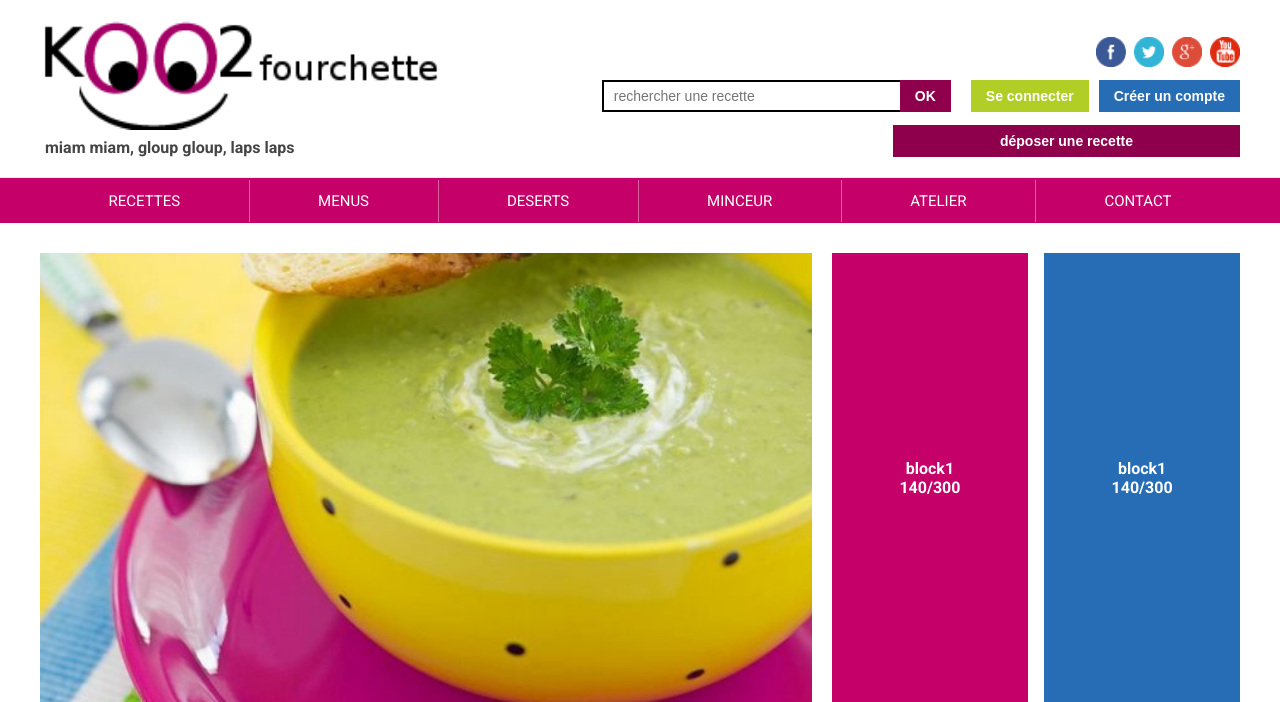
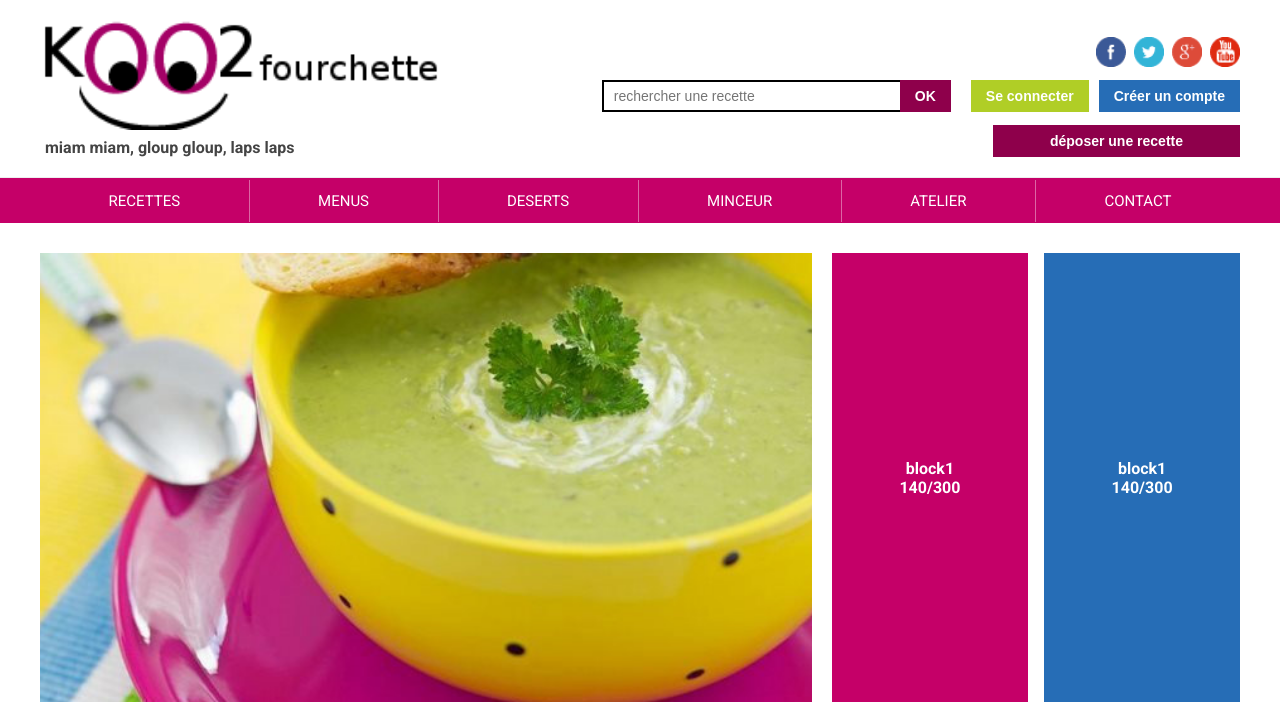
Before and after one commit to Kowayz/Koo2fourchette, a PHP site: page / in a window 1280 px wide. Shown: the top 702 px of the page. Run offline with PHP 8.4, Linux system fonts and the light colour scheme; data comes from the database, SQL or seed files in the repository.

Commit message:
dernière correction interface

```diff
--- a/style.css
+++ b/style.css
@@ -149,7 +149,7 @@ body {
     background-color: var(--couleur-magenta-fonce);
     color: white;
     text-decoration: none;
-    padding: 0 107px;
+    padding: 0 57px;
     height: 32px;
     line-height: 32px;
     font-weight: bold;
```
Also changed, not shown: inscription.php (+2 -5 lines).
